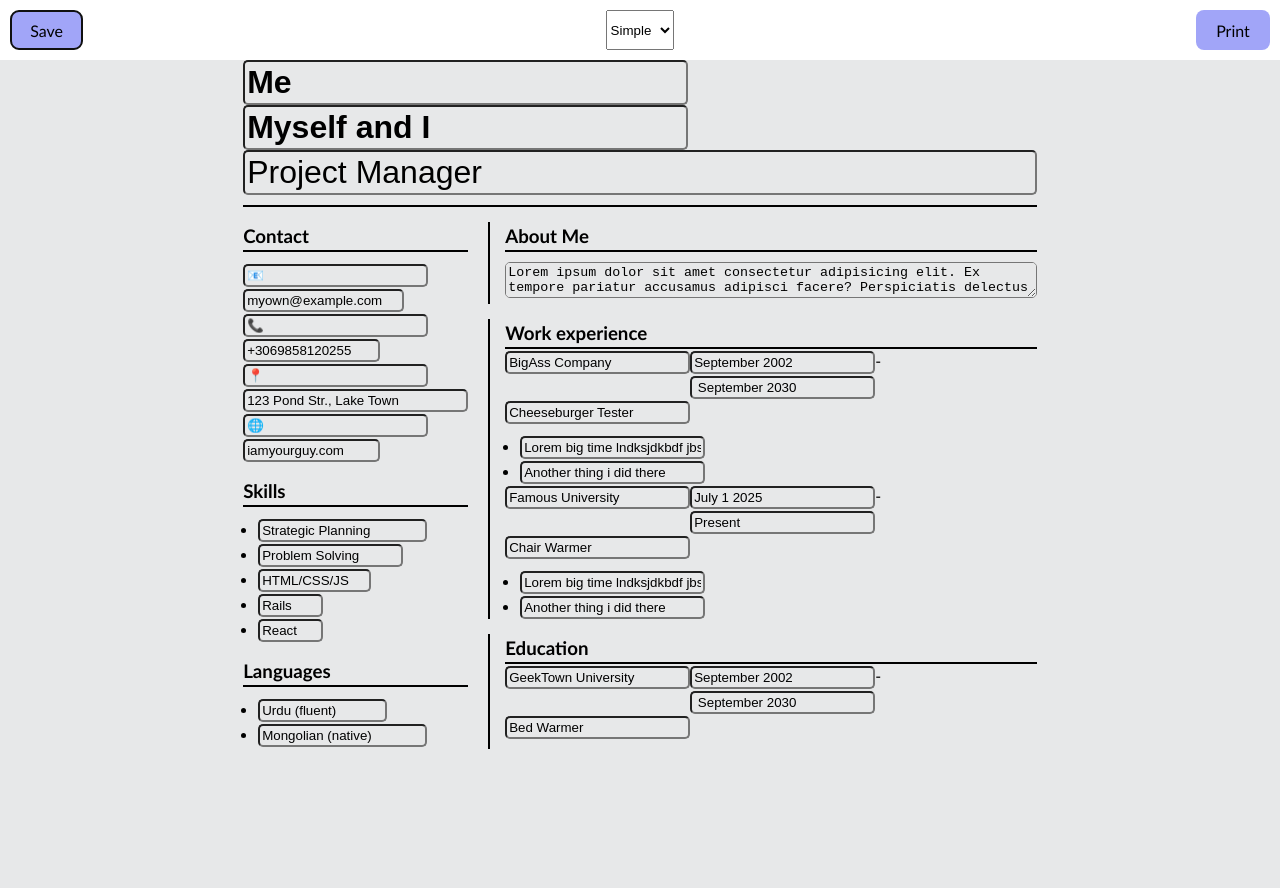
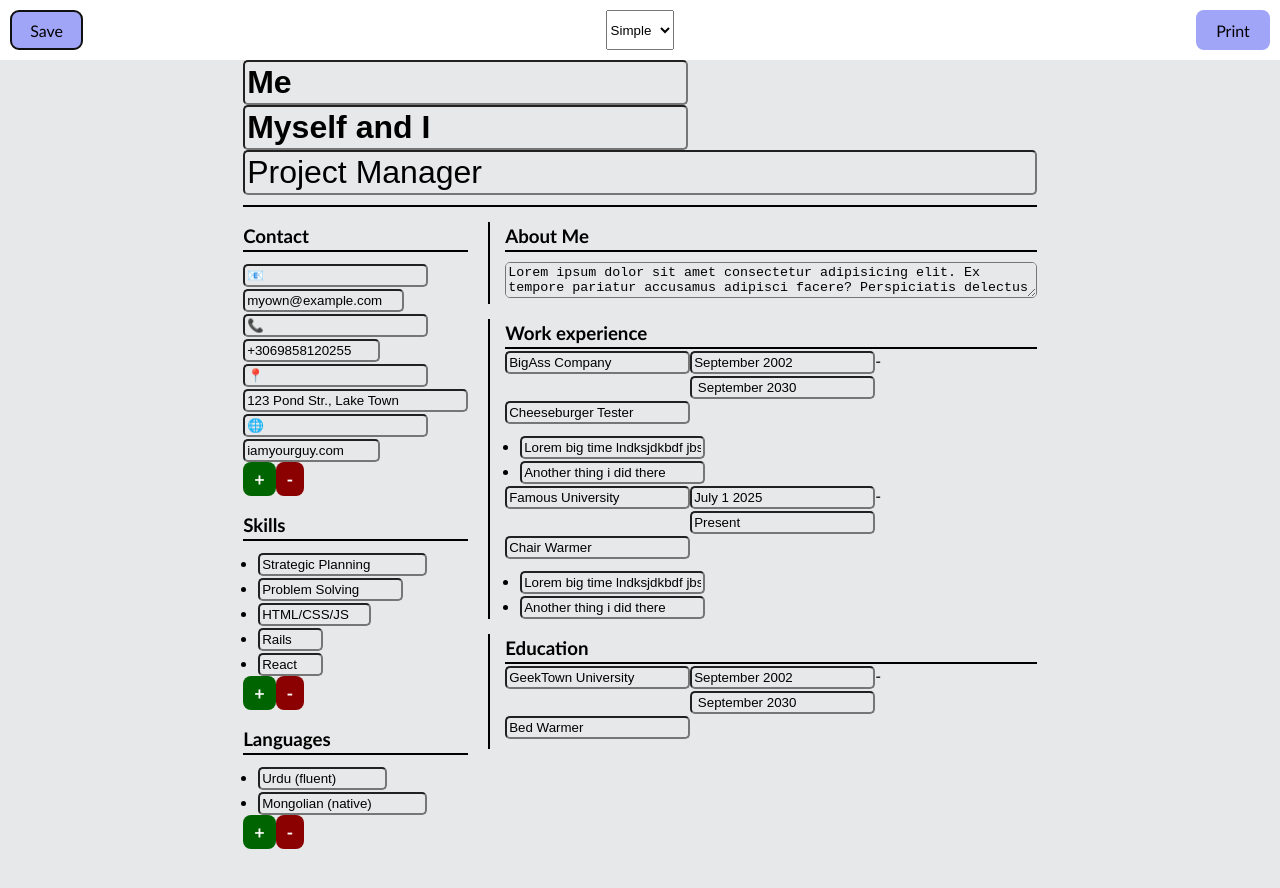
Before and after one commit to NikEmman/cv_react, a React (Vite) app: page / in a window 1280 px wide. Both pictures are taken after a click on the button "Edit". Shown: the top 888 px of the page. Built offline with nearby package versions, Linux system fonts and the light colour scheme.

Commit message:
Update: Add and remove btns for items

```diff
--- a/src/App.jsx
+++ b/src/App.jsx
@@ -12,6 +12,46 @@ function App() {
   const handleSaveClick = () => {
     setIsEditable(false);
     console.log("Data saved:", myData);
+  };
+  const handleAddItem = (sectionId) => {
+    setMyData((prevData) => {
+      const updatedSections = prevData.sections.map((section) => {
+        if (section.id !== sectionId || !section.items) return section;
+
+        const newItem = {
+          id: section.items.length + 1,
+          field: "",
+          value: "",
+        };
+
+        return {
+          ...section,
+          items: [...section.items, newItem],
+        };
+      });
+
+      return { ...prevData, sections: updatedSections };
+    });
+  };
+
+  const handleRemoveItem = (sectionId) => {
+    setMyData((prevData) => {
+      const updatedSections = prevData.sections.map((section) => {
+        if (
+          section.id !== sectionId ||
+          !section.items ||
+          section.items.length === 0
+        )
+          return section;
+
+        return {
+          ...section,
+          items: section.items.slice(0, -1),
+        };
+      });
+
+      return { ...prevData, sections: updatedSections };
+    });
   };
 
   const handleNameChange = (fieldName, newValue) => {
@@ -71,9 +111,10 @@ function App() {
         myData={myData}
         isEditable={isEditable}
         theme={theme}
-        // handleSectionChange={handleSectionChange}
         handleItemChange={handleItemChange}
         handleNameChange={handleNameChange}
+        handleAddItem={handleAddItem}
+        handleRemoveItem={handleRemoveItem}
       />
     </>
   );
--- a/src/themes/SideSection.jsx
+++ b/src/themes/SideSection.jsx
@@ -5,6 +5,9 @@ export default function SideSection({
   isEditable,
   handleItemChange,
   noListStyle,
+  handleAddItem,
+  handleRemoveItem,
+  canAddItem = true,
 }) {
   const items = section.items.map((item) => (
     <Item
@@ -19,6 +22,19 @@ export default function SideSection({
     <div>
       <h3 className="borderBottom">{section.title}</h3>
       <ul className={`${noListStyle}`}>{items}</ul>
+      {isEditable && canAddItem && (
+        <div className="buttonContainer">
+          <button className="add" onClick={() => handleAddItem(section.id)}>
+            +
+          </button>
+          <button
+            className="remove"
+            onClick={() => handleRemoveItem(section.id)}
+          >
+            -
+          </button>
+        </div>
+      )}
     </div>
   );
 }
@@ -28,4 +44,7 @@ SideSection.propTypes = {
   section: PropTypes.object,
   handleItemChange: PropTypes.func,
   noListStyle: PropTypes.string,
+  handleAddItem: PropTypes.func,
+  handleRemoveItem: PropTypes.func,
+  canAddItem: PropTypes.bool,
 };
--- a/src/themes/SimpleTheme.jsx
+++ b/src/themes/SimpleTheme.jsx
@@ -10,6 +10,8 @@ export default function SimpleTheme({
   theme,
   handleItemChange,
   handleNameChange,
+  handleAddItem,
+  handleRemoveItem,
 }) {
   const personalSection = myData.sections.find((sec) => sec.title == "Person");
   const contactSection = myData.sections.find((sec) => sec.title == "Contact");
@@ -72,6 +74,9 @@ export default function SimpleTheme({
               isEditable={isEditable}
               noListStyle={"noListStyle"}
               handleItemChange={handleItemChange}
+              handleAddItem={handleAddItem}
+              handleRemoveItem={handleRemoveItem}
+              canAddItem={false}
             ></SideSection>
             {mainItems}
           </main>
@@ -82,6 +87,8 @@ export default function SimpleTheme({
               isEditable={isEditable}
               noListStyle={"noListStyle"}
               handleItemChange={handleItemChange}
+              handleAddItem={handleAddItem}
+              handleRemoveItem={handleRemoveItem}
               hasField={true}
             ></SideSection>
             <SideSection
@@ -90,6 +97,8 @@ export default function SimpleTheme({
               isEditable={isEditable}
               noListStyle={""}
               handleItemChange={handleItemChange}
+              handleAddItem={handleAddItem}
+              handleRemoveItem={handleRemoveItem}
             ></SideSection>
             <SideSection
               key={languageSection.id}
@@ -97,6 +106,8 @@ export default function SimpleTheme({
               isEditable={isEditable}
               noListStyle={""}
               handleItemChange={handleItemChange}
+              handleAddItem={handleAddItem}
+              handleRemoveItem={handleRemoveItem}
             ></SideSection>
           </aside>
         </div>
@@ -111,4 +122,6 @@ SimpleTheme.propTypes = {
   myData: PropTypes.object,
   theme: PropTypes.string,
   handleItemChange: PropTypes.func,
+  handleAddItem: PropTypes.func,
+  handleRemoveItem: PropTypes.func,
 };
--- a/src/themes/simpleTheme.css
+++ b/src/themes/simpleTheme.css
@@ -71,3 +71,25 @@ li {
 textarea {
   width: 100%;
 }
+.add {
+  background-color: darkgreen;
+  color: white;
+  font-weight: 800;
+  font-size: large;
+  padding: 5px 10px;
+}
+.add:hover {
+  background-color: white;
+  color: darkgreen;
+}
+.remove {
+  background-color: darkred;
+  color: white;
+  font-weight: 800;
+  font-size: large;
+  padding: 5px 10px;
+}
+.remove:hover {
+  background-color: white;
+  color: darkred;
+}
```
